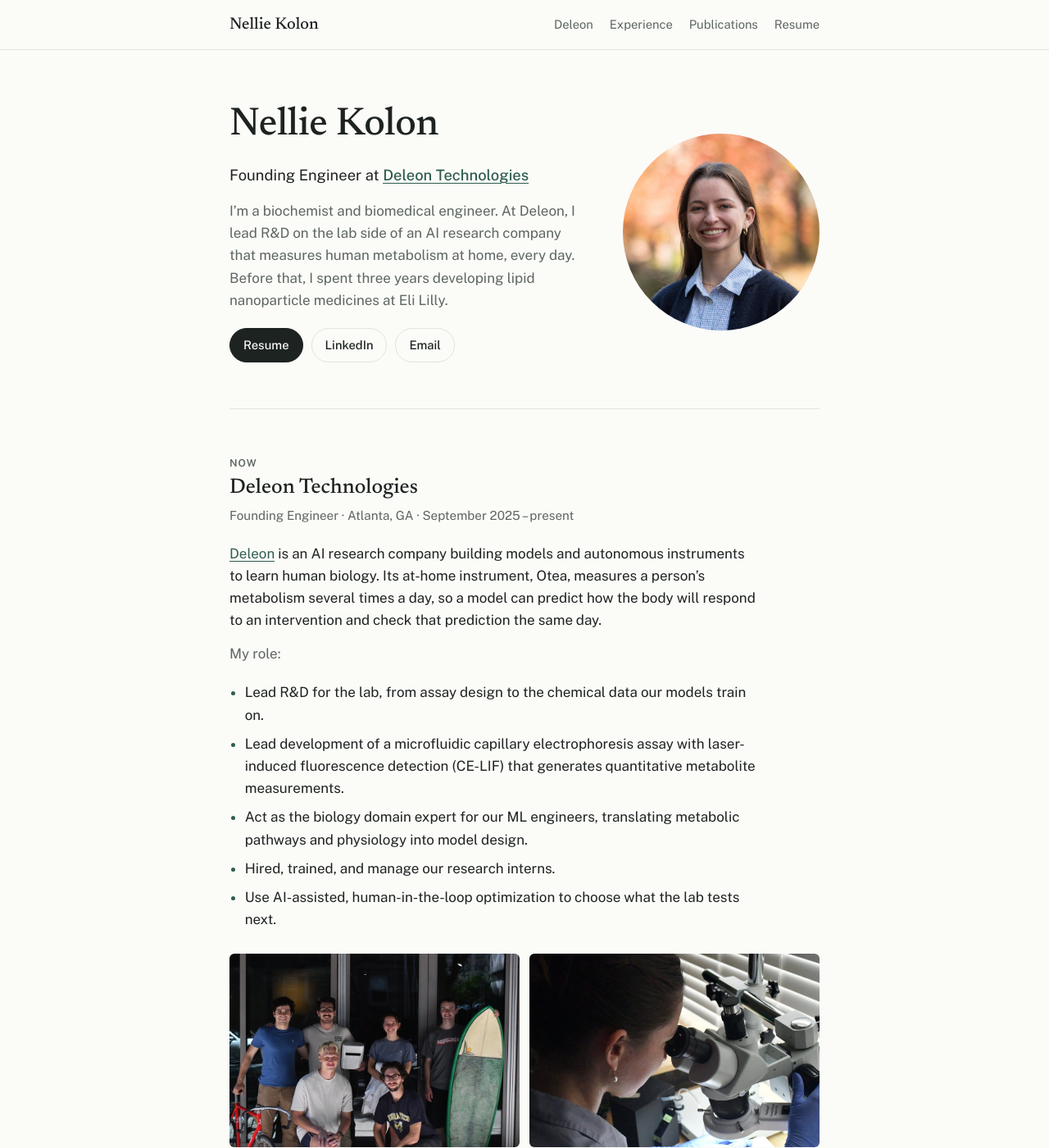
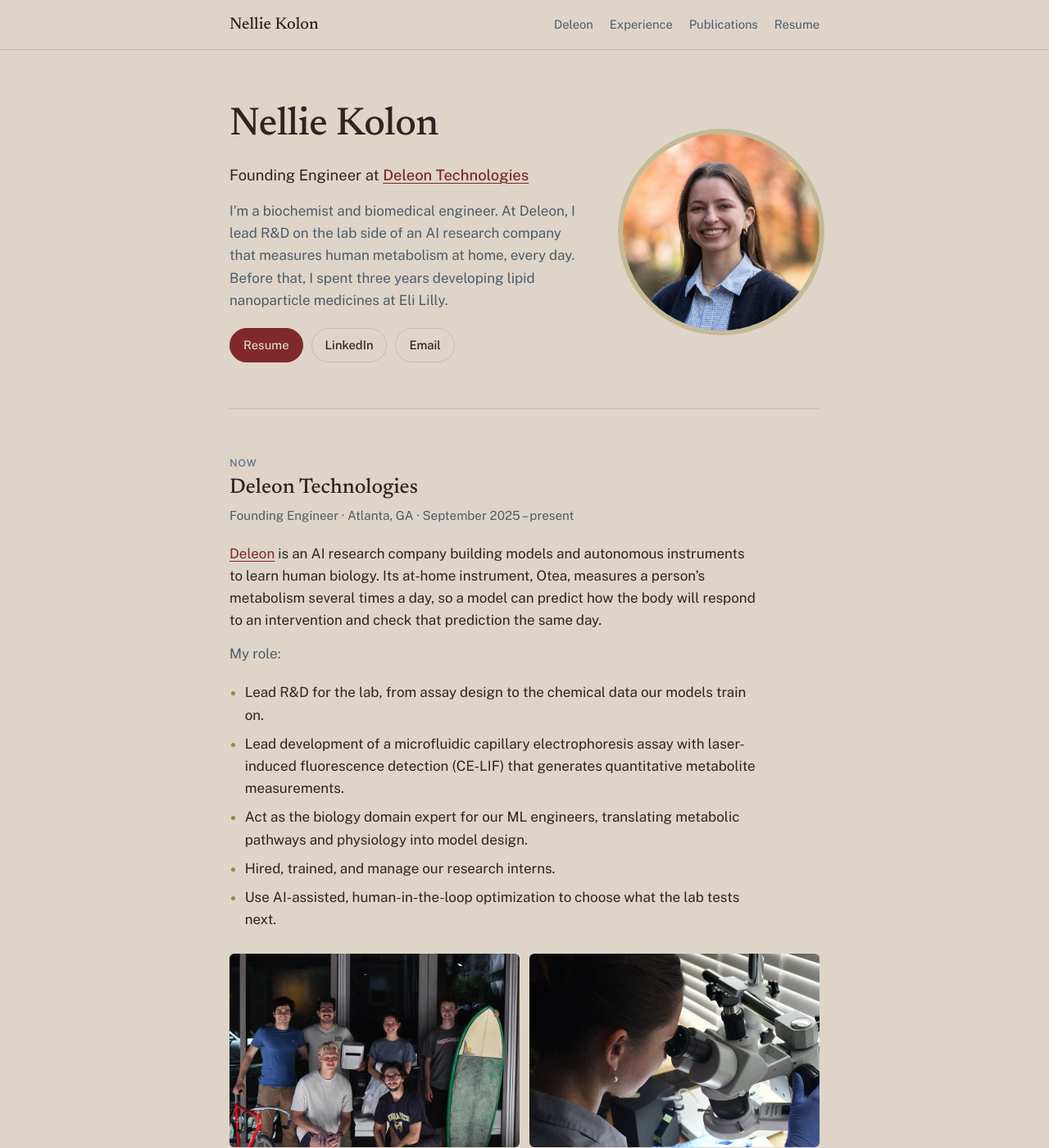
Before and after one commit to nelliekolon/nelliekolon.github.io, a Jekyll site: the page built from index.md, in a window 1280 px wide and 1400 px high. Shown: the whole window at 82% size. Built offline with Jekyll 4.4.1, drawn with Linux system fonts in a browser that asks for light colours.

Commit message:
New color palette: linen, olive, slate blue, cherry
Co-Authored-By: Claude Opus 5.5 <noreply@anthropic.com>
Claude-Session: https://claude.ai/code/session_01HFMymAmWcw7GchssUrMz1g

```diff
--- a/assets/css/styles.css
+++ b/assets/css/styles.css
@@ -1,21 +1,19 @@
-/* Clean, minimal single-column layout. Warm off-white paper, dark ink, one deep green accent. */
+/* Clean, minimal single-column layout. Palette: linen #DED5C8, olive #96883E, slate blue #647A8E, cherry #7F292B. */
 :root {
-  --bg: #fbfbf8;
-  --ink: #1d2321;
-  --muted: #5d6662;
-  --line: #e2e4de;
-  --accent: #2f5d50;
+  --linen: #DED5C8;
+  --olive: #96883E;
+  --slate: #647A8E;
+  --cherry: #7F292B;
+
+  --bg: var(--linen);
+  --ink: #2b2523;
+  --muted: #4c5c6b;        /* deepened slate so small text stays readable on linen */
+  --line: #c8bdad;
+  --accent: var(--cherry);
+  --marker: var(--olive);
   --serif: "Newsreader", Georgia, "Times New Roman", serif;
   --sans: "Public Sans", -apple-system, "Segoe UI", Helvetica, Arial, sans-serif;
-}
-@media (prefers-color-scheme: dark) {
-  :root {
-    --bg: #151918;
-    --ink: #e9ece8;
-    --muted: #a3aca7;
-    --line: #2c3330;
-    --accent: #8cc4b2;
-  }
+  color-scheme: light;
 }
 
 * { box-sizing: border-box; }
@@ -89,7 +87,7 @@ p { margin: 0; }
   font-weight: 600;
   letter-spacing: 0.08em;
   text-transform: uppercase;
-  color: var(--muted);
+  color: var(--slate);
 }
 
 /* Sections */
@@ -102,7 +100,7 @@ section:first-child { border-top: 0; }
 .intro .role { font-size: 1.15rem; color: var(--ink); }
 .intro .role a { font-weight: 500; }
 .intro p.lede { color: var(--muted); max-width: 58ch; }
-.headshot { width: 240px; aspect-ratio: 1; object-fit: cover; border-radius: 50%; }
+.headshot { width: 240px; aspect-ratio: 1; object-fit: cover; border-radius: 50%; box-shadow: 0 0 0 6px color-mix(in srgb, var(--olive) 35%, transparent); }
 .links { display: flex; flex-wrap: wrap; gap: 10px; margin-top: 4px; }
 .button {
   display: inline-block;
@@ -114,8 +112,9 @@ section:first-child { border-top: 0; }
   font-size: 0.92rem;
   font-weight: 500;
 }
-.button:hover { border-color: var(--ink); }
-.button.primary { background: var(--ink); color: var(--bg); border-color: var(--ink); }
+.button:hover { border-color: var(--slate); }
+.button.primary { background: var(--cherry); color: var(--linen); border-color: var(--cherry); }
+.button.primary:hover { background: #6a2123; }
 
 @media (max-width: 640px) {
   .intro { grid-template-columns: 1fr; gap: 24px; padding-block: 40px; }
@@ -128,7 +127,7 @@ section:first-child { border-top: 0; }
 .body-text { max-width: 62ch; display: flex; flex-direction: column; gap: 14px; }
 .body-text .quiet { color: var(--muted); }
 ul.points { margin: 0; padding-left: 1.1em; display: flex; flex-direction: column; gap: 8px; max-width: 62ch; }
-ul.points li::marker { color: var(--accent); }
+ul.points li::marker { color: var(--marker); }
 
 .photos { display: grid; grid-template-columns: 1fr 1fr; gap: 12px; margin-top: 8px; }
 .photos figure { margin: 0; display: flex; flex-direction: column; gap: 6px; min-width: 0; }
```
